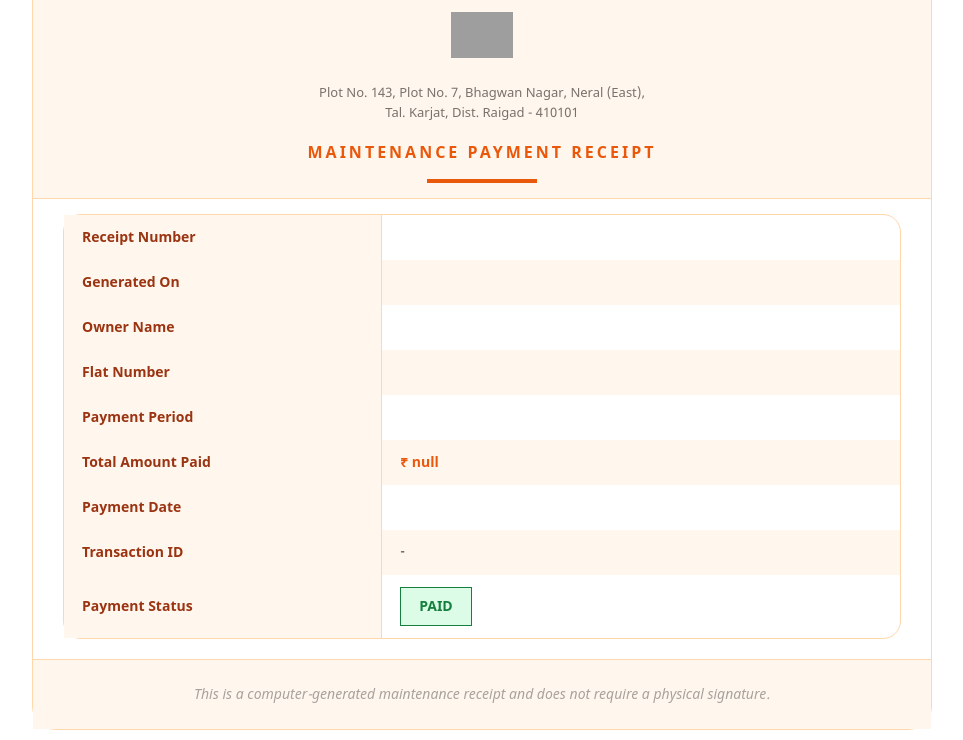
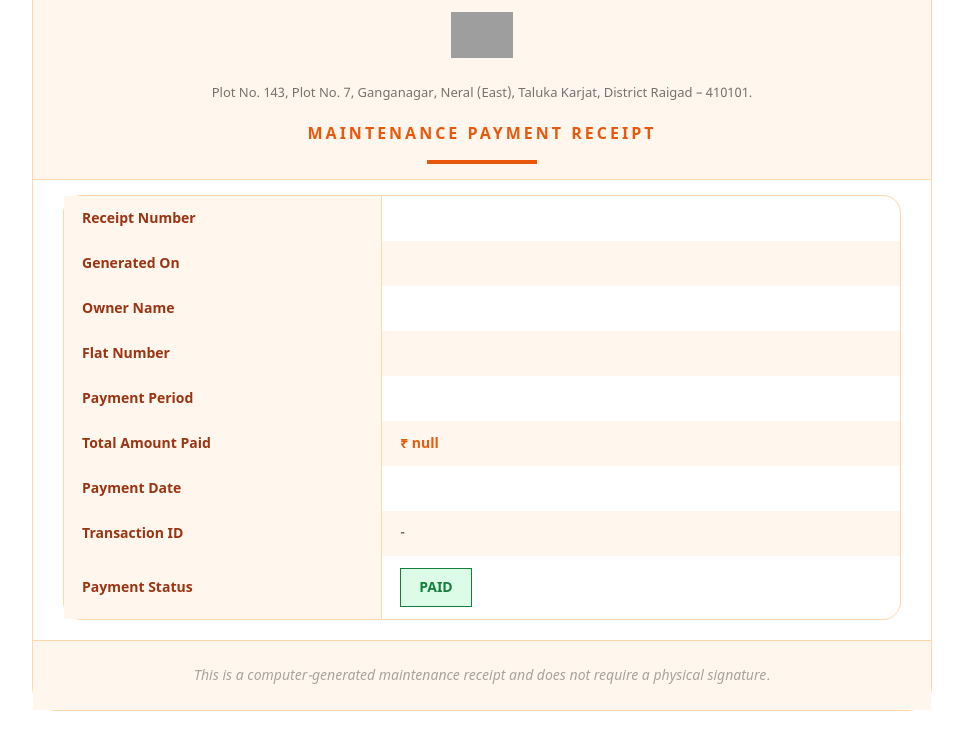
Before and after one commit to viveksonawale/sms-backend, a Spring app: template src/main/resources/templates/receipt.html in a window 1280 px wide. Shown: the part 62-802 px from the top of the page, without its empty margins (158-1121 px from the left). After the commit the page ends 773 px from the top, so only its background shows below. Run offline with Thymeleaf, Linux system fonts and the light colour scheme; the template is opened without the code that fills it, so the values that code supplies are empty; some of the project's set-up classes (security, data sources, template engines, error pages and the like) are left out, and stand-ins take their place; grey boxes are pictures that could not be loaded.

Commit message:
version beta 2.0

```diff
--- a/src/main/resources/templates/receipt.html
+++ b/src/main/resources/templates/receipt.html
@@ -173,8 +173,7 @@
             </div>
 
             <div class="address">
-                Plot No. 143, Plot No. 7, Bhagwan Nagar, Neral (East),<br />
-                Tal. Karjat, Dist. Raigad - 410101
+                Plot No. 143, Plot No. 7, Ganganagar, Neral (East), Taluka Karjat, District Raigad – 410101.
             </div>
 
             <div class="receipt-title">
```
